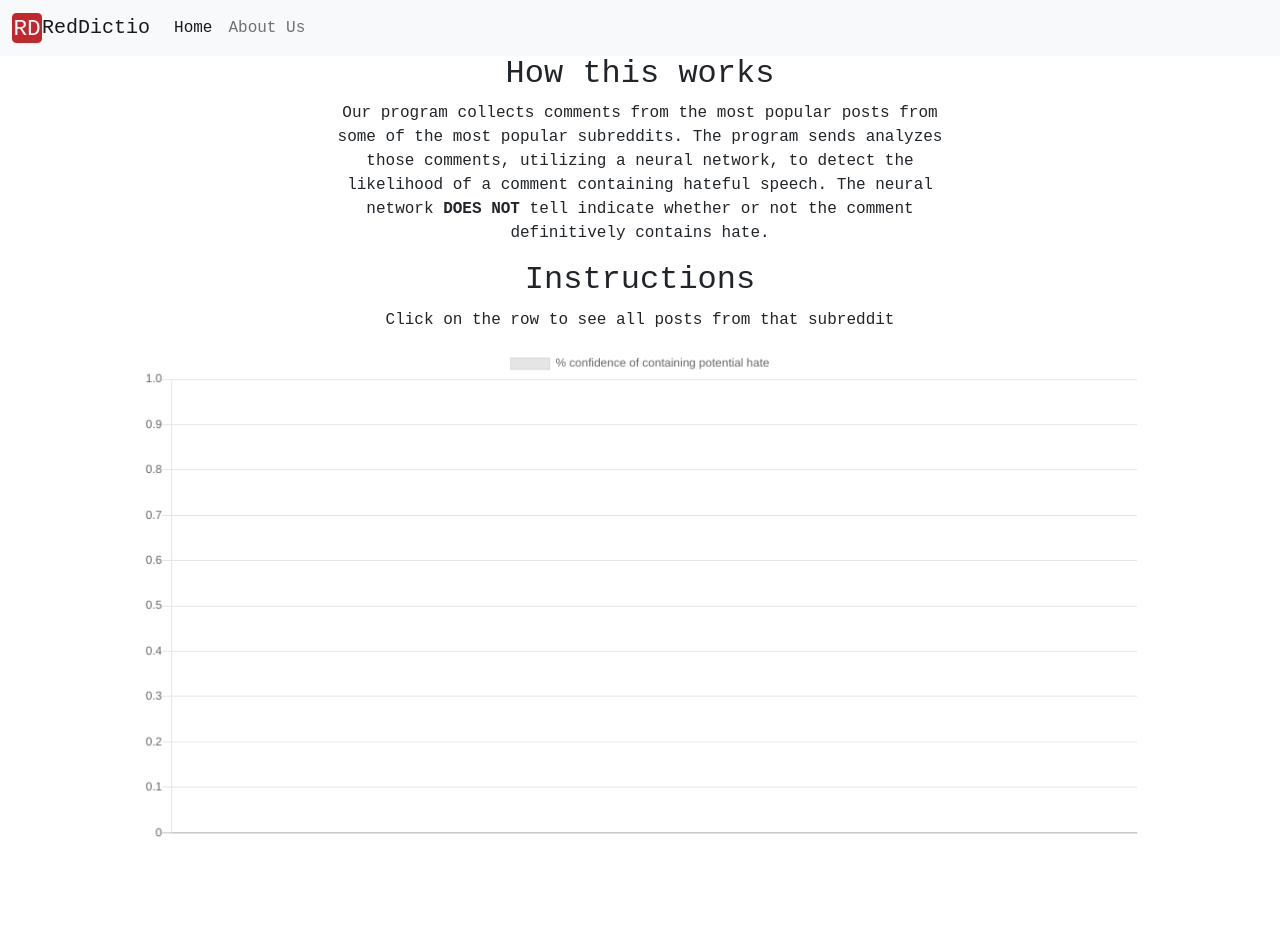
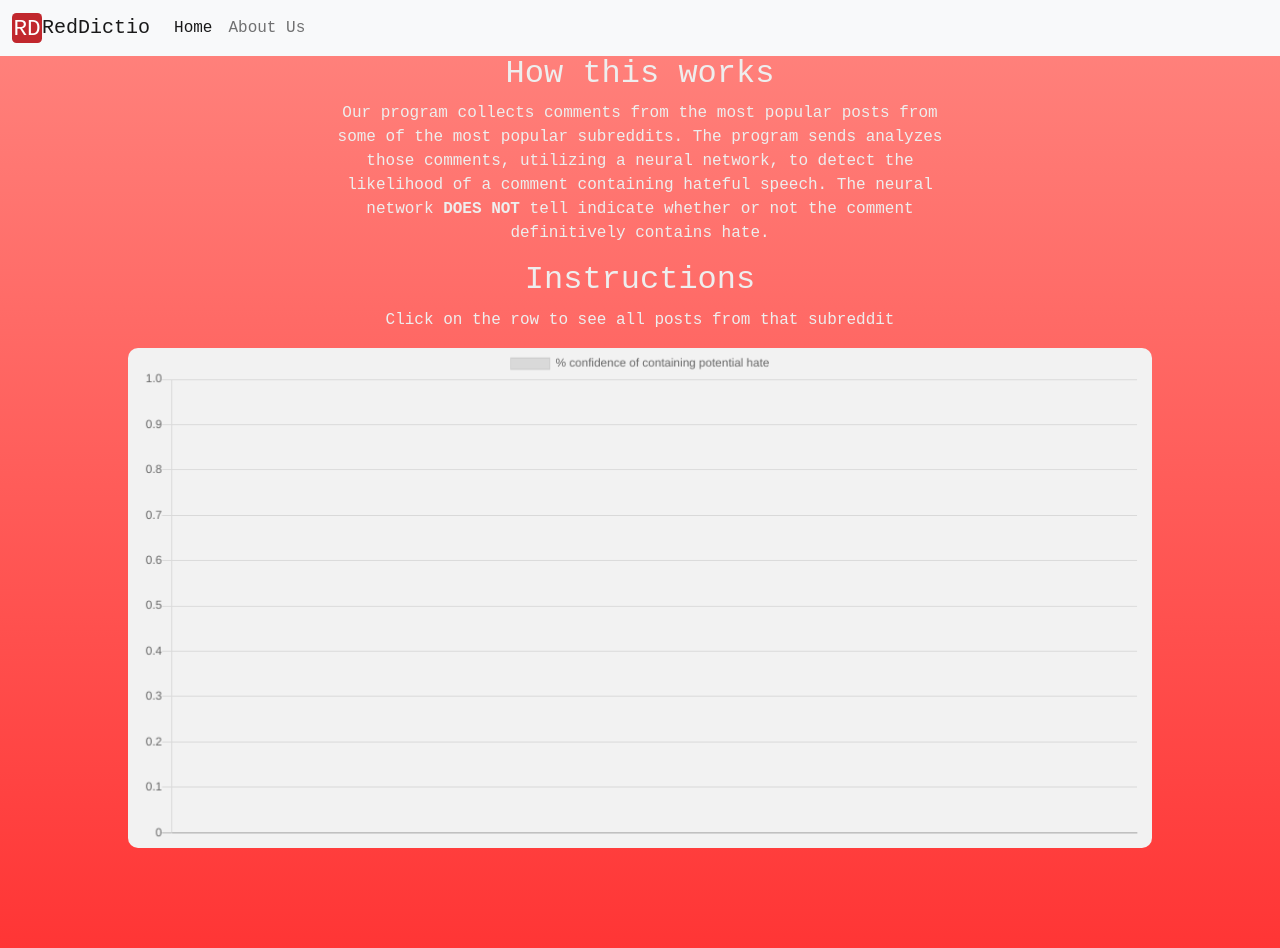
Before and after one commit to rpsmith77/RedDictio, a Flask app: page / in a window 1280 px wide. Run offline with Flask 2, Linux system fonts and the light colour scheme; parts of the project's set-up code (start-up, migrations or seed data) failed here and were passed over; some libraries are stand-ins or nearby versions.

Commit message:
We do a little css editing

```diff
--- a/static/css/main.css
+++ b/static/css/main.css
@@ -13,6 +13,9 @@ body {
     font-family: "Courier New", serif;
     -webkit-font-smoothing: antialiased;
     padding-bottom: 100px;
+    background: rgb(255,133,127);
+    background: linear-gradient(180deg, rgba(255,133,127,1) 0%, rgba(255,53,53,1) 100%);
+    color: #eeeeee;
 }
 
 tbody tr {
@@ -23,8 +26,13 @@ tbody tr:hover {
     cursor: pointer;
 }
 
+/* Tables */
+
 tr:nth-child(even) {
     background-color: #f2f2f2;
+}
+tr:nth-child(odd) {
+    background-color: #DDD;
 }
 
 tr:hover {
@@ -35,6 +43,8 @@ tr:hover {
     overflow: auto;
     height: 600px;
     text-align: left;
+    color: black;
+    border-radius: 10px;
 }
 
 .sr thead tr {
@@ -63,8 +73,21 @@ th {
     margin: auto;
     height: 80vh;
     width: 80vw;
+    background: #f2f2f2;
+    border-radius: 10px;
 }
 
 canvas {
     margin: 0 auto;
 }
+
+
+/* Scroll bar stuff */
+::-webkit-scrollbar-thumb {
+    border-radius: 10px;
+}
+
+::-webkit-scrollbar {
+    border-top-right-radius: 10px;
+    border-bottom-right-radius: 10px;
+}
```
